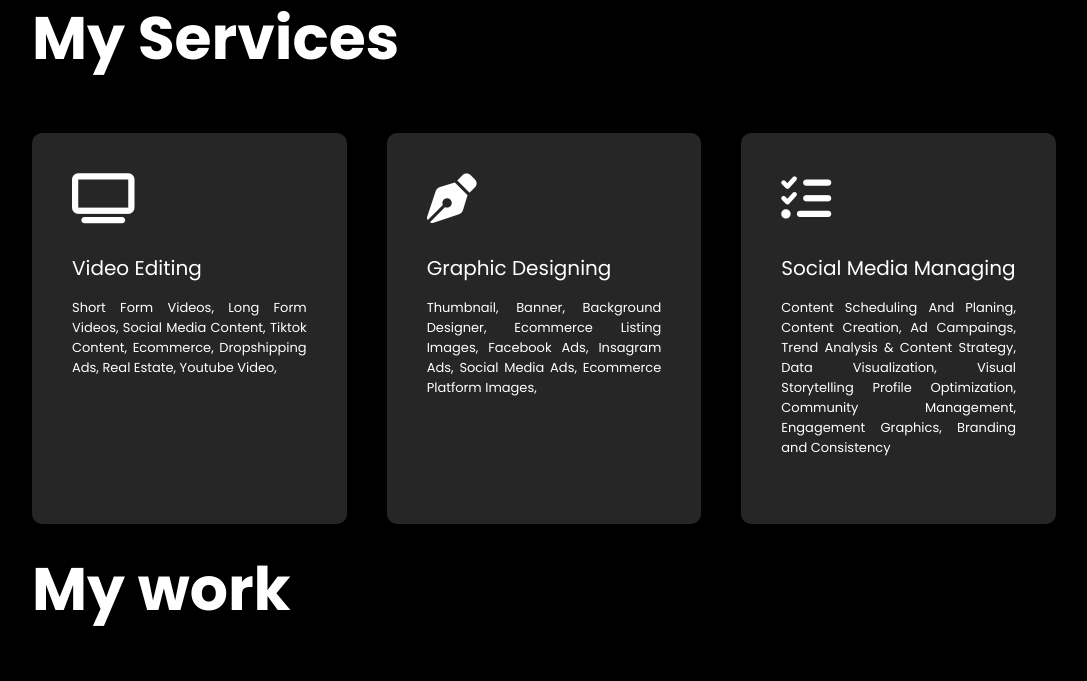
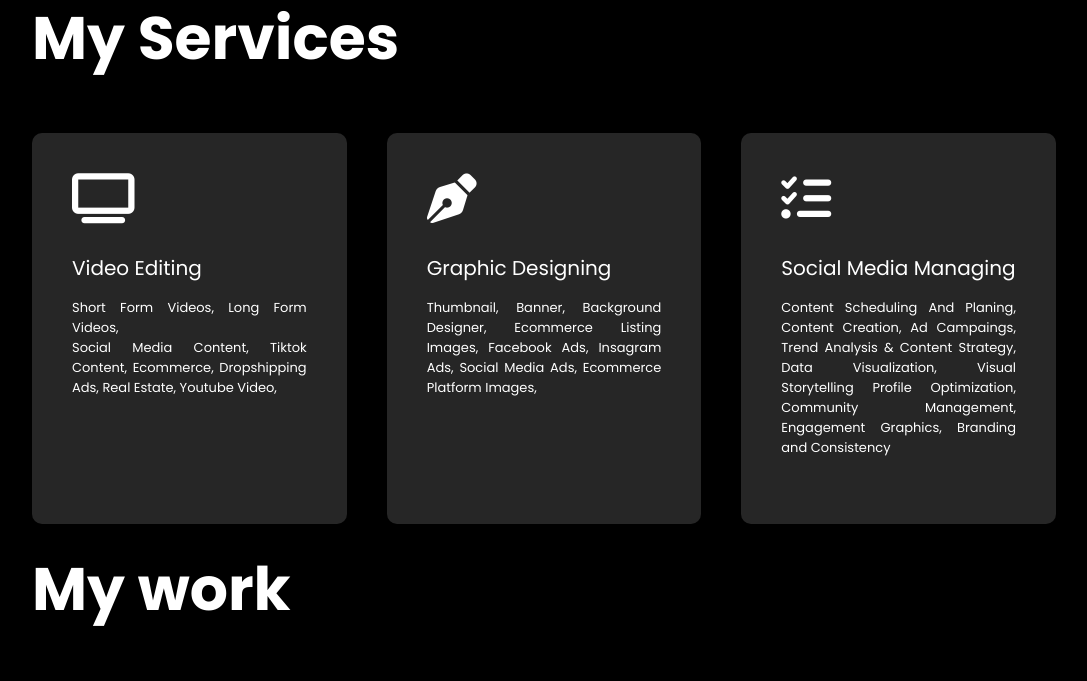
Before and after one commit to JOMIRUMASTER2/JomilRaymundo-Portfolio, a plain HTML site: page index.html in a window 1280 px wide. Shown: the part 1562-2243 px from the top of the page, without its empty margins (96-1183 px from the left). Drawn offline with Linux system fonts and the light colour scheme; grey boxes are pictures that could not be loaded.

Commit message:
index.html

```diff
--- a/index.html
+++ b/index.html
@@ -111,7 +111,7 @@
                         <i class="fa-solid fa-tv"></i>
                         <h2>Video Editing</h2>
                         <p style="text-align:justify;">
-                        Short Form Videos, Long Form Videos,
+                        Short Form Videos, Long Form Videos, <br>
                         Social Media Content, Tiktok Content,
                         Ecommerce, Dropshipping Ads, Real Estate,
                         Youtube Video,
```
